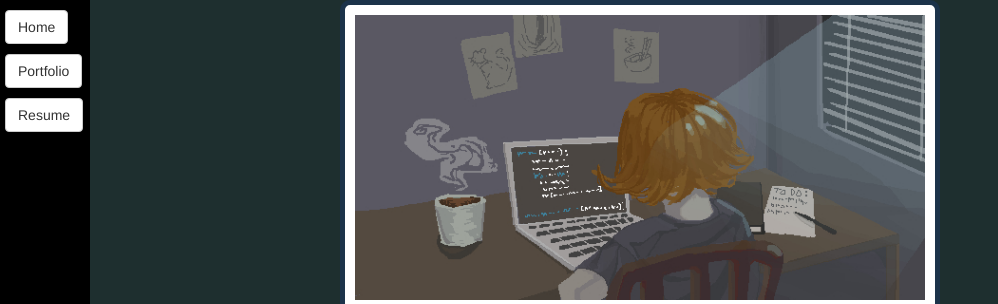
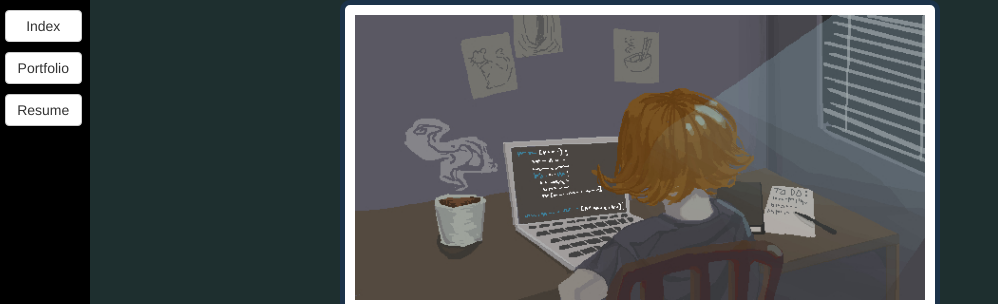
Before and after one commit to KiaraRaynS/Portfolio, a Django app: page / in a window 1280 px wide. Shown: the top 304 px of the page, without its empty margins (0-998 px from the left). Run offline with Django 3.2, Linux system fonts and the light colour scheme; some libraries are stand-ins or nearby versions.

Commit message:
Changed buttons on sidebar

```diff
--- a/appportfolio/templates/base.html
+++ b/appportfolio/templates/base.html
@@ -13,9 +13,9 @@
   <div class='linksidebar'>
     <div class='linkbutton'>
       <p></p>
-      <p><a class='btn btn-default' href="{% url 'indexview' %}">Home</a></p>
-      <p><a class='btn btn-default' href="{% url 'portfolioview' %}">Portfolio</a></p>
-      <p><a class='btn btn-default' href="{% static 'resume.rtf' %}">Resume</a></p>
+      <p><strong><a class='btn btn-default' style="width: 90%; padding: 5px;" href="{% url 'indexview' %}">Index</a></strong></p>
+      <p><a style="width: 90%; padding: 5px;" class='btn btn-default' href="{% url 'portfolioview' %}">Portfolio</a></p>
+      <p><a style="width: 90%; padding: 5px;" class='btn btn-default' href="{% static 'resume.rtf' %}">Resume</a></p>
     </div>
   </div>
   {% block bodycontent %}
```
